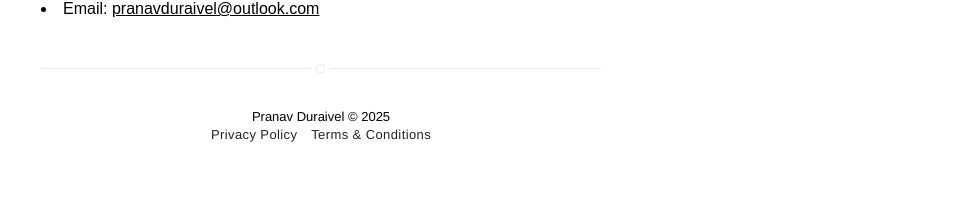
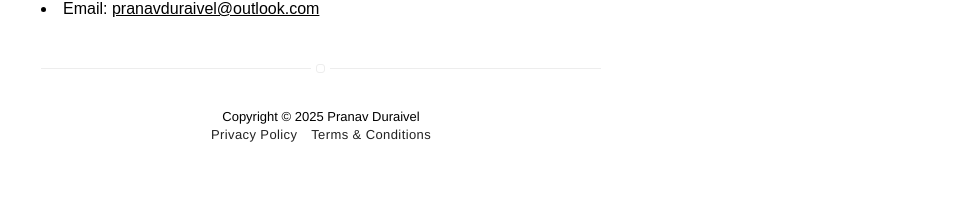
Before and after one commit to PranavDuraivel/PranavDuraivel.github.io, a Jekyll site: the page built from about.md, in a window 1280 px wide. Shown: the part 1787-1990 px from the top of the page, without its empty margins (319-1280 px from the left). Built offline with Jekyll 4.4.1, drawn with Linux system fonts in a browser that asks for light colours; nearby versions of some CDN libraries.

Commit message:
Update footer.html

```diff
--- a/_includes/footer.html
+++ b/_includes/footer.html
@@ -1,5 +1,5 @@
 <footer class="footer-main">
-    {{ site.title }} © {{ site.time | date: '%Y' }}
+     Copyright © {{ site.time | date: '%Y' }} {{ site.title }}
 
     <p class="extra">
         <a class="link" href="https://pranavduraivel.github.io" style="margin-right: 1rem;">Privacy Policy</a>
```
